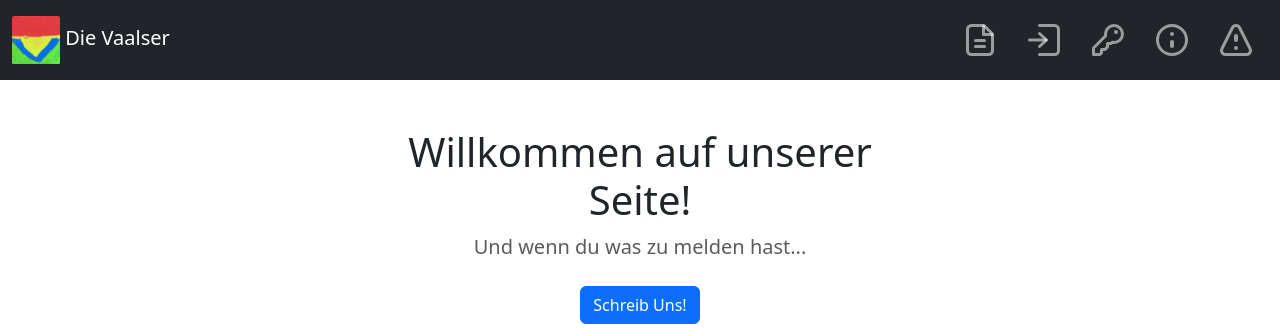
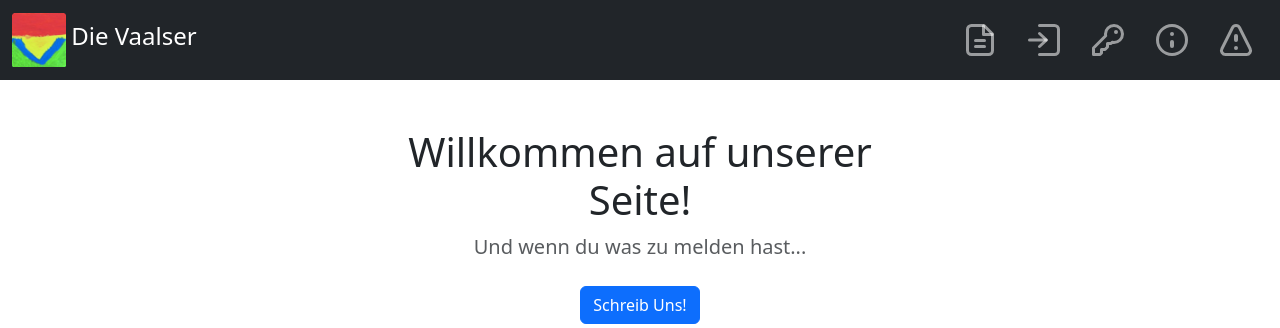
Before and after one commit to carstark/family_website, a Django app: page / in a window 1280 px wide. Shown: the top 328 px of the page. Run offline with Django 4.2, Linux system fonts and the light colour scheme.

Commit message:
adjusted the vaalser logo insize as well as text by a bit

```diff
--- a/family_website/templates/base.html
+++ b/family_website/templates/base.html
@@ -20,9 +20,9 @@
 <header>
   <nav class="navbar navbar-expand-lg navbar-dark bg-dark">
     <div class="container-fluid">
-      <a class="navbar-brand" href="{% url 'home' %}">
-        <img src="{% static 'vaalser.png' %}" height="48" width="48" class="d-inline-block align-center" />
-        Die Vaalser
+      <a class="navbar-brand my-auto" href="{% url 'home' %}">
+        <img src="{% static 'vaalser.png' %}" height="54" width="54" class="img-fluid my-auto"/>
+        <font size="+2">Die Vaalser</font>
       </a>
       <button class="navbar-toggler" type="button" data-bs-toggle="collapse" data-bs-target="#navbarNavAltMarkup" aria-controls="navbarNavAltMarkup" aria-expanded="false" aria-label="Toggle navigation">
         <span class="navbar-toggler-icon"></span>
```
